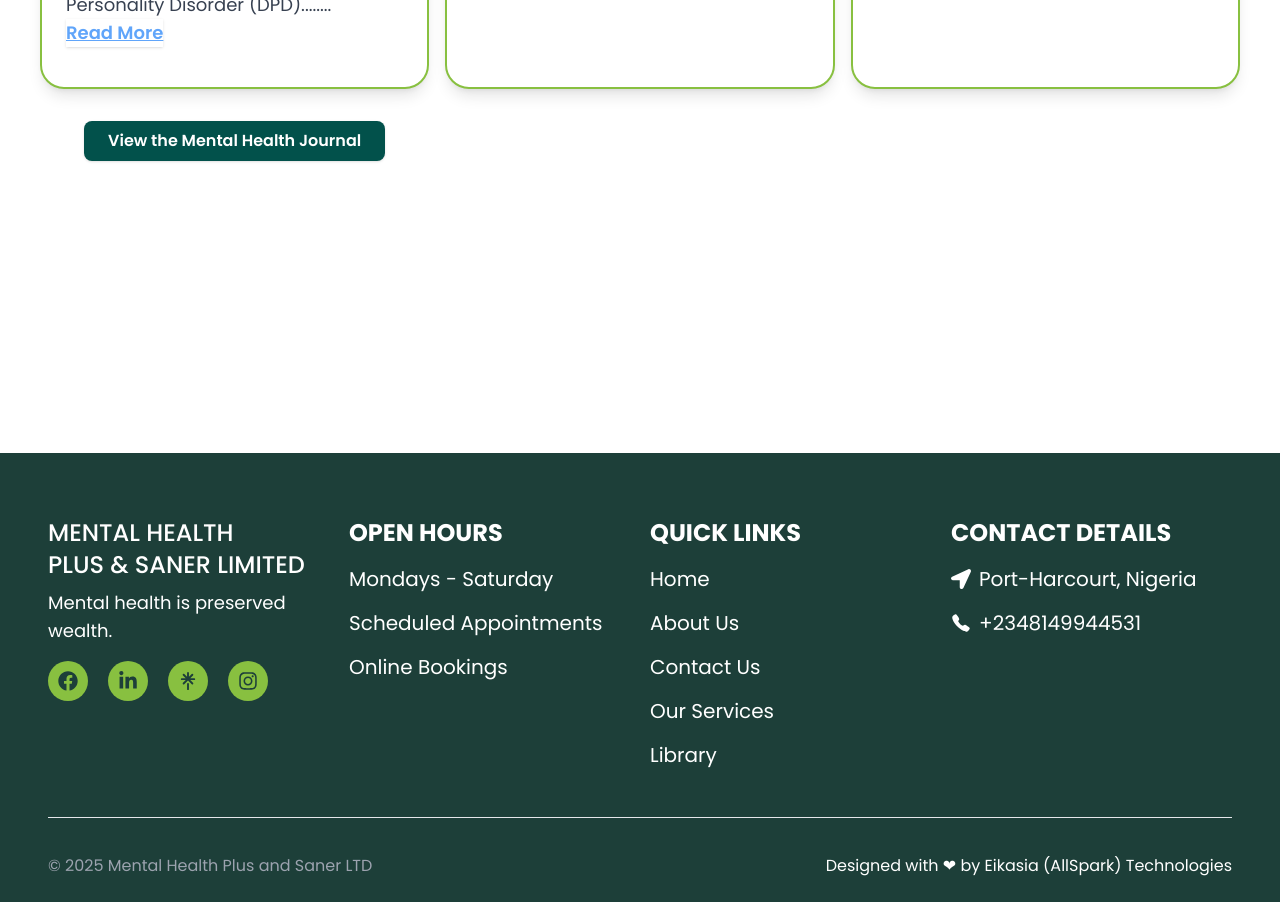
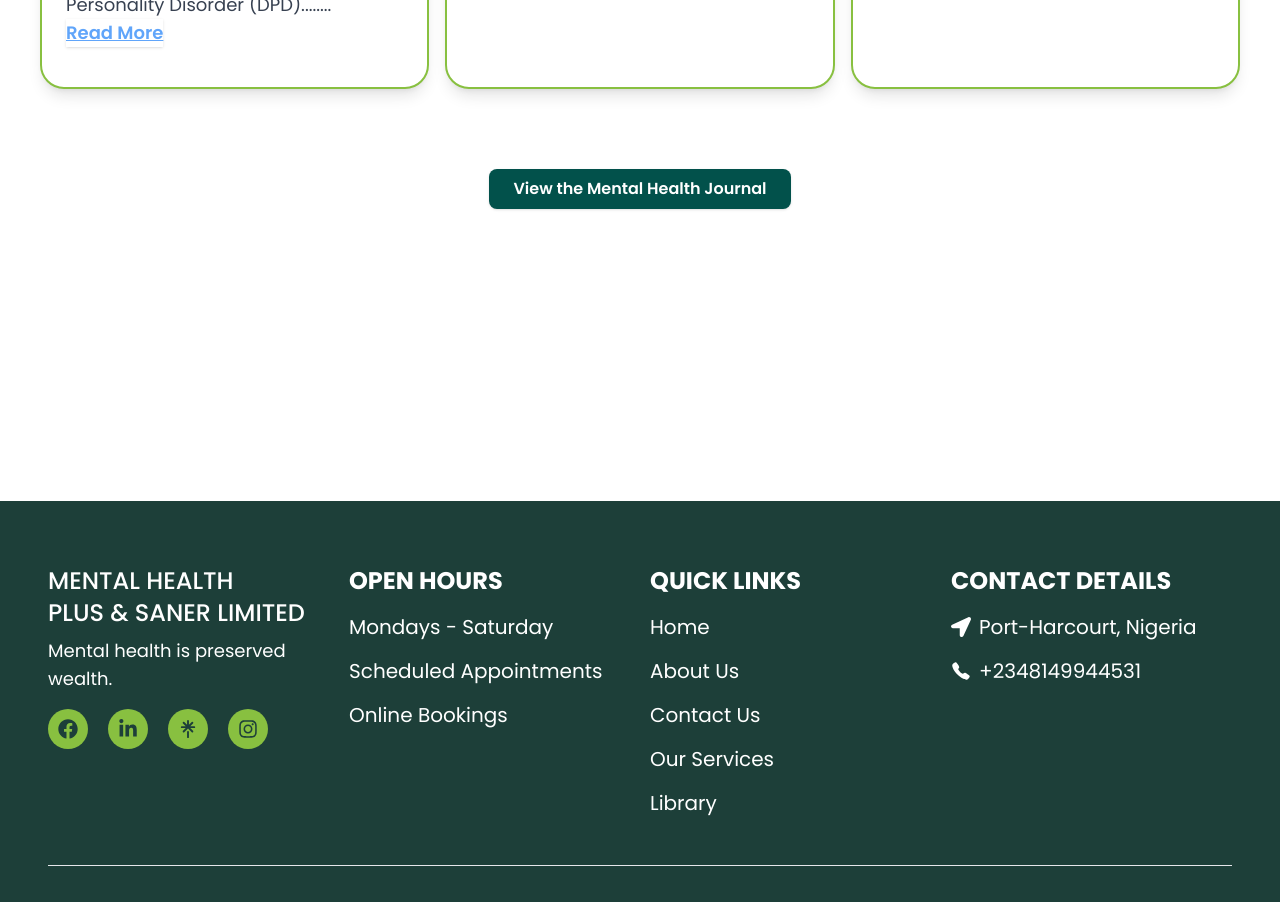
Before and after one commit to AllSparkTech100/MHS_V3, a React (Vite) app: page /library in a window 1280 px wide. Shown: the part 1180-2082 px from the top of the page. Built offline with nearby package versions, Linux system fonts and the light colour scheme; a web font is replaced by a local one.

Commit message:
slight link changes

```diff
--- a/src/Components/Header.jsx
+++ b/src/Components/Header.jsx
@@ -56,7 +56,7 @@
 
 
  <button className=" px-7 py-3 hidden lg:block rounded-sm  bg-[#02514b]">
-            <a href="mailto:mentalhealthplus24@gmail.com" className="flex items-center justify-between gap-3 text-white">Get Help  <FaExternalLinkAlt size={20}/> </a>
+            <a href="/contact" className="flex items-center justify-between gap-3 text-white">Get Help  <FaExternalLinkAlt size={20}/> </a>
 
           </button>
 
@@ -99,7 +99,7 @@
                       <li className="md:mt-7"> <a href="/library"> Library</a></li>
                     </ul>
                     <button className="mt-3 md:mt-12 text-center text-white bg-[#02514b] rounded-lg w-full p-3 place-items-center">
-                      <a href="mailto:mentalhealthplus24@gmail.com">Book a Session</a>
+                      <a href="/contact">Book a Session</a>
                     </button>
                   </nav>
                 </div>
--- a/src/Components/Organization/Articles.jsx
+++ b/src/Components/Organization/Articles.jsx
@@ -39,7 +39,9 @@
                         </div>
                     )
                 })}
-                <div className="w-full flex justify-center mt-4">
+
+            </div>
+            <div className="w-full flex mx-auto justify-center mt-4 lg:mt-30 md:mt-20">
                 <a
                     href="https://medium.com/@mentalhealthispreservedwealth"
                     className="inline-flex items-center gap-3 mb-2 px-6 py-2 text-white rounded-lg font-semibold shadow bg-[#02514b] transition-colors duration-200"
@@ -51,8 +53,6 @@
                 </a>
             </div>
         </div>
-
-        </div>
     )
 }
 
```
Lines whose indentation alone changed are shown as unchanged.
